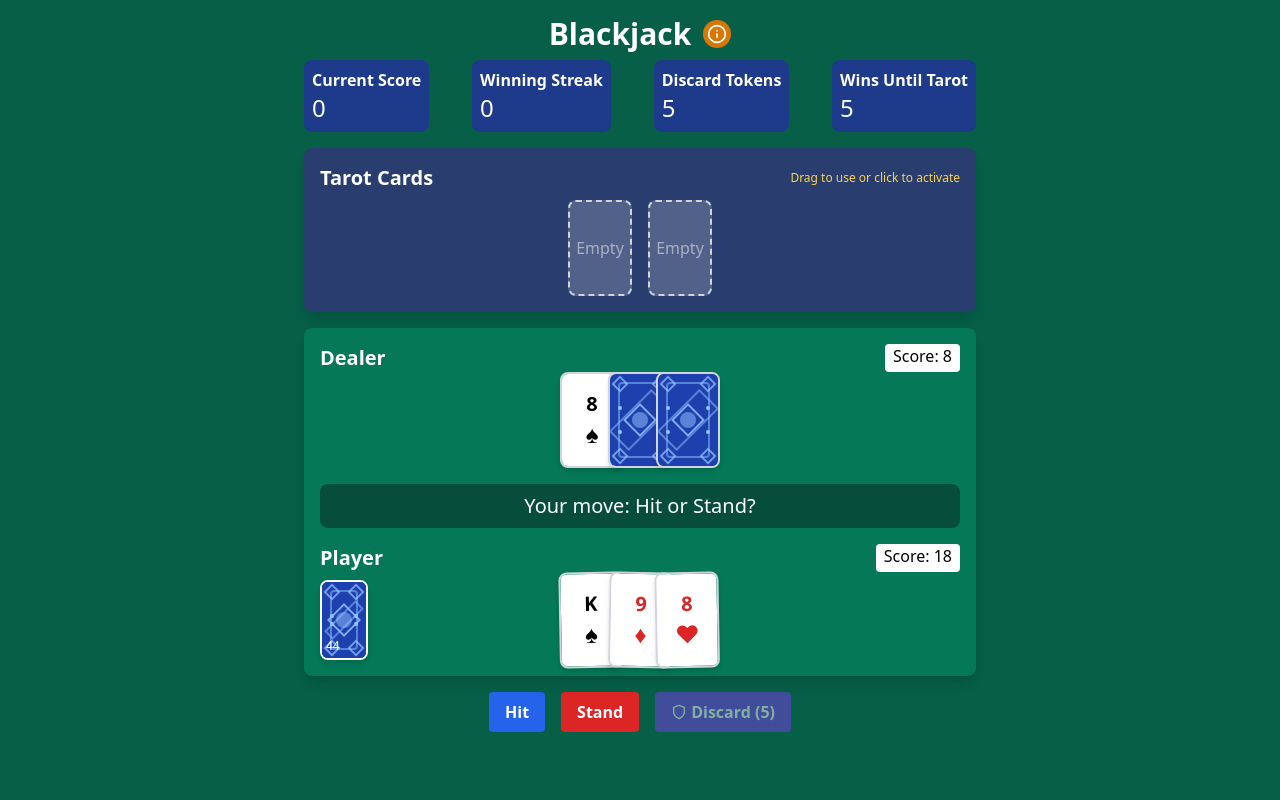
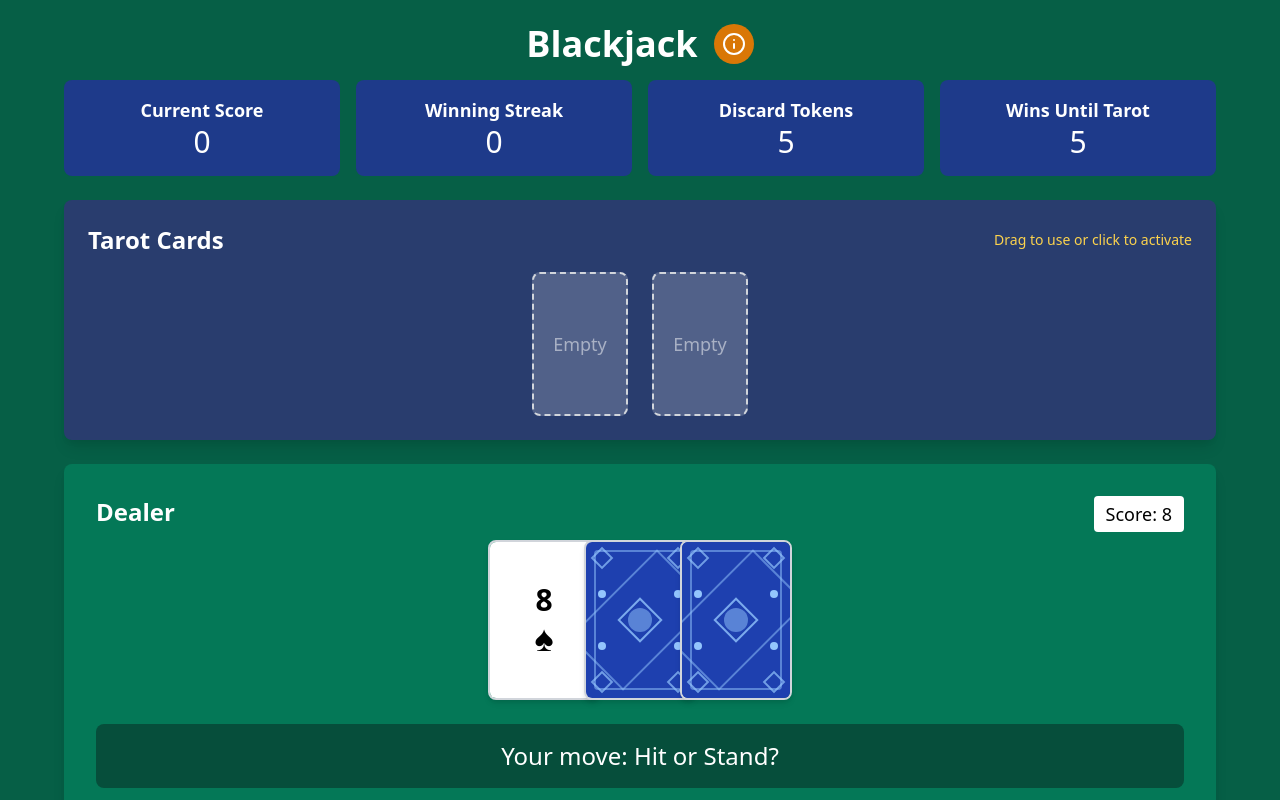
Before and after one commit to Sconex-ui/balatrojack, a React (Vite) app: page / in a window 1280 px wide. Shown: the top 800 px of the page. Built offline with nearby package versions, Linux system fonts and the light colour scheme.

Commit message:
Add files via upload

```diff
--- a/src/components/Blackjack.jsx
+++ b/src/components/Blackjack.jsx
@@ -218,21 +218,21 @@ const Blackjack = () => {
 
         {/* Center elements */}
         <div className="absolute inset-0 flex items-center justify-center">
-          <div className="w-6 h-6 border-2 border-blue-300 opacity-80 transform rotate-45"></div>
-          <div className="absolute w-4 h-4 bg-blue-300 opacity-50 rounded-full"></div>
+          <div className="w-8 h-8 border-2 border-blue-300 opacity-80 transform rotate-45"></div>
+          <div className="absolute w-6 h-6 bg-blue-300 opacity-50 rounded-full"></div>
         </div>
 
         {/* Corner patterns */}
-        <div className="absolute top-1 left-1 w-3 h-3 border-2 border-blue-300 opacity-70 transform rotate-45"></div>
-        <div className="absolute top-1 right-1 w-3 h-3 border-2 border-blue-300 opacity-70 transform rotate-45"></div>
-        <div className="absolute bottom-1 left-1 w-3 h-3 border-2 border-blue-300 opacity-70 transform rotate-45"></div>
-        <div className="absolute bottom-1 right-1 w-3 h-3 border-2 border-blue-300 opacity-70 transform rotate-45"></div>
+        <div className="absolute top-2 left-2 w-4 h-4 border-2 border-blue-300 opacity-70 transform rotate-45"></div>
+        <div className="absolute top-2 right-2 w-4 h-4 border-2 border-blue-300 opacity-70 transform rotate-45"></div>
+        <div className="absolute bottom-2 left-2 w-4 h-4 border-2 border-blue-300 opacity-70 transform rotate-45"></div>
+        <div className="absolute bottom-2 right-2 w-4 h-4 border-2 border-blue-300 opacity-70 transform rotate-45"></div>
 
         {/* Small dots */}
-        <div className="absolute top-8 left-2 w-1 h-1 bg-blue-300 rounded-full"></div>
-        <div className="absolute top-8 right-2 w-1 h-1 bg-blue-300 rounded-full"></div>
-        <div className="absolute bottom-8 left-2 w-1 h-1 bg-blue-300 rounded-full"></div>
-        <div className="absolute bottom-8 right-2 w-1 h-1 bg-blue-300 rounded-full"></div>
+        <div className="absolute top-12 left-3 w-2 h-2 bg-blue-300 rounded-full"></div>
+        <div className="absolute top-12 right-3 w-2 h-2 bg-blue-300 rounded-full"></div>
+        <div className="absolute bottom-12 left-3 w-2 h-2 bg-blue-300 rounded-full"></div>
+        <div className="absolute bottom-12 right-3 w-2 h-2 bg-blue-300 rounded-full"></div>
       </div>
     </div>
   );
@@ -668,9 +668,9 @@ const Blackjack = () => {
     // Add a custom drag image/ghost (optional)
     const dragEl = document.createElement('div');
     dragEl.textContent = type === 'player' ? '🃏' : '🔮';
-    dragEl.style.fontSize = '24px';
+    dragEl.style.fontSize = '36px';
     document.body.appendChild(dragEl);
-    e.dataTransfer.setDragImage(dragEl, 15, 15);
+    e.dataTransfer.setDragImage(dragEl, 20, 20);
     setTimeout(() => document.body.removeChild(dragEl), 0);
   };
 
@@ -843,7 +843,7 @@ const Blackjack = () => {
         onDragStart={(e) => isPlayerHand && handleDragStart(e, index, 'player')}
         onDragOver={handleDragOver}
         onDrop={(e) => isPlayerHand && handleDrop(e, index)}
-        className={`relative flex items-center justify-center w-16 h-24 border-2 border-gray-300 rounded-lg shadow-md overflow-hidden
+        className={`relative flex items-center justify-center w-28 h-40 border-2 border-gray-300 rounded-lg shadow-md overflow-hidden
           ${isPlayerHand && gameState === 'playing' ? 'cursor-pointer hover:border-blue-500' : ''}
           ${isSelected ? 'border-yellow-400 border-4' : ''}
           ${getTilt()}
@@ -853,15 +853,15 @@ const Blackjack = () => {
         style={{
           margin: '-0.5rem',
           transformOrigin: 'center bottom',
-          transform: `${isSelected ? 'translateY(-10px)' : 'translateY(0)'} ${isPlayerHand ? `rotate(${index % 2 === 0 ? -1 : 1}deg)` : 'rotate(0)'}`,
+          transform: `${isSelected ? 'translateY(-16px)' : 'translateY(0)'} ${isPlayerHand ? `rotate(${index % 2 === 0 ? -1 : 1}deg)` : 'rotate(0)'}`,
           zIndex: isSelected ? 10 : index
         }}
       >
         {/* Card face */}
         <div className={`absolute inset-0 flex items-center justify-center bg-white ${isHidden ? 'hidden' : ''}`}>
           <div className={`flex flex-col items-center ${card.color}`}>
-            <div className="text-xl font-bold">{card.value}</div>
-            <div className="text-2xl">{card.suit}</div>
+            <div className="text-3xl font-bold">{card.value}</div>
+            <div className="text-4xl">{card.suit}</div>
           </div>
         </div>
 
@@ -878,9 +878,9 @@ const Blackjack = () => {
       return (
         <div
           key={`tarot-empty-${index}`}
-          className="relative w-16 h-24 border-2 border-gray-300 border-dashed rounded-lg bg-gray-100 bg-opacity-20 flex items-center justify-center"
+          className="relative w-24 h-36 border-2 border-gray-300 border-dashed rounded-lg bg-gray-100 bg-opacity-20 flex items-center justify-center"
         >
-          <span className="text-white opacity-50">Empty</span>
+          <span className="text-white opacity-50 text-lg">Empty</span>
         </div>
       );
     }
@@ -888,25 +888,25 @@ const Blackjack = () => {
     return (
       <div
         key={`tarot-${card.id}`}
-        className="relative w-16 h-24 border-2 border-yellow-600 rounded-lg overflow-hidden cursor-grab bg-purple-900 shadow-lg"
+        className="relative w-24 h-36 border-2 border-yellow-600 rounded-lg overflow-hidden cursor-grab bg-purple-900 shadow-lg"
         draggable={gameState === 'playing'}
         onDragStart={(e) => handleDragStart(e, index, 'consumable')}
         onClick={() => gameState === 'playing' && useTarotCard(index)}
       >
         <div className="absolute inset-0 p-2 flex flex-col items-center justify-between">
-          <div className="text-yellow-300 text-xs font-bold">{card.name}</div>
+          <div className="text-yellow-300 text-sm font-bold">{card.name}</div>
 
           {/* Custom tarot card art based on the card type */}
           <div className="flex-grow flex items-center justify-center">
             {card.id === 'death' && (
-              <div className="text-purple-100 text-3xl transform">🪦</div>
+              <div className="text-purple-100 text-5xl transform">🪦</div>
             )}
             {card.id === 'hanged-man' && (
-              <div className="text-purple-100 text-3xl transform rotate-180">🧍</div>
+              <div className="text-purple-100 text-5xl transform rotate-180">🧍</div>
             )}
           </div>
 
-          <div className="text-yellow-300 text-xs text-center">
+          <div className="text-yellow-300 text-sm text-center">
             {card.id === 'death' ? 'Transform' : 'Remove'}
           </div>
         </div>
@@ -917,32 +917,32 @@ const Blackjack = () => {
   // Tarot Selection Modal Component
   const TarotSelectionModal = () => (
     <div className="fixed inset-0 bg-black bg-opacity-80 flex items-center justify-center z-50 p-4">
-      <div className="bg-purple-900 rounded-lg max-w-2xl w-full max-h-screen overflow-y-auto p-6 shadow-2xl">
-        <div className="flex justify-between items-center mb-4">
-          <h2 className="text-2xl font-bold text-yellow-300">Choose a Tarot Card</h2>
+      <div className="bg-purple-900 rounded-lg max-w-4xl w-full max-h-screen overflow-y-auto p-8 shadow-2xl">
+        <div className="flex justify-between items-center mb-6">
+          <h2 className="text-3xl font-bold text-yellow-300">Choose a Tarot Card</h2>
         </div>
 
-        <div className="flex flex-wrap justify-center gap-6 mb-6">
+        <div className="flex flex-wrap justify-center gap-8 mb-8">
           {availableTarotCards.map((card, index) => (
             <div
               key={`selection-${card.id}`}
               onClick={() => selectTarotCard(card)}
-              className="relative w-32 h-48 border-2 border-yellow-600 rounded-lg overflow-hidden cursor-pointer bg-purple-800 shadow-lg hover:scale-105 transition-transform"
+              className="relative w-40 h-64 border-2 border-yellow-600 rounded-lg overflow-hidden cursor-pointer bg-purple-800 shadow-lg hover:scale-105 transition-transform"
             >
-              <div className="absolute inset-0 p-2 flex flex-col items-center justify-between">
-                <div className="text-yellow-300 text-lg font-bold">{card.name}</div>
+              <div className="absolute inset-0 p-4 flex flex-col items-center justify-between">
+                <div className="text-yellow-300 text-xl font-bold">{card.name}</div>
 
                 {/* Custom tarot card art based on the card type */}
                 <div className="flex-grow flex items-center justify-center">
                   {card.id === 'death' && (
-                    <div className="text-purple-100 text-5xl">🪦</div>
+                    <div className="text-purple-100 text-6xl">🪦</div>
                   )}
                   {card.id === 'hanged-man' && (
-                    <div className="text-purple-100 text-5xl transform rotate-180">🧍</div>
+                    <div className="text-purple-100 text-6xl transform rotate-180">🧍</div>
                   )}
                 </div>
 
-                <div className="text-white text-xs text-center">
+                <div className="text-white text-sm text-center">
                   {card.description}
                 </div>
               </div>
@@ -956,31 +956,31 @@ const Blackjack = () => {
   // Info Panel Component
   const InfoPanel = () => (
     <div className="fixed inset-0 bg-black bg-opacity-80 flex items-center justify-center z-50 p-4">
-      <div className="bg-green-900 rounded-lg max-w-2xl w-full max-h-screen overflow-y-auto p-6 shadow-2xl">
-        <div className="flex justify-between items-center mb-4">
-          <h2 className="text-2xl font-bold text-white">Modified Blackjack Rules</h2>
+      <div className="bg-green-900 rounded-lg max-w-4xl w-full max-h-screen overflow-y-auto p-8 shadow-2xl">
+        <div className="flex justify-between items-center mb-6">
+          <h2 className="text-3xl font-bold text-white">Modified Blackjack Rules</h2>
           <button
             onClick={toggleInfo}
             className="text-white hover:text-yellow-300"
           >
-            <X size={24} />
+            <X size={32} />
           </button>
         </div>
 
-        <div className="text-white space-y-4">
+        <div className="text-white space-y-6 text-lg">
           <div>
-            <h3 className="text-xl font-semibold mb-2 text-yellow-300">Game Objective</h3>
+            <h3 className="text-2xl font-semibold mb-2 text-yellow-300">Game Objective</h3>
             <p>Get a hand value closer to 21 than the dealer without going over. Build a winning streak to earn points.</p>
           </div>
 
           <div>
-            <h3 className="text-xl font-semibold mb-2 text-yellow-300">Deck & Dealing</h3>
+            <h3 className="text-2xl font-semibold mb-2 text-yellow-300">Deck & Dealing</h3>
             <p>A standard 52-card deck is used and reshuffled after each round. Cards are dealt from the same deck to both player and dealer.</p>
           </div>
 
           <div>
-            <h3 className="text-xl font-semibold mb-2 text-yellow-300">Special Rules</h3>
-            <ul className="list-disc pl-5 space-y-2">
+            <h3 className="text-2xl font-semibold mb-2 text-yellow-300">Special Rules</h3>
+            <ul className="list-disc pl-6 space-y-2">
               <li><span className="font-bold">Discard System:</span> You have a limited number of discard tokens (starting with 5).</li>
               <li><span className="font-bold">Discard Refill:</span> Every 3 wins, you earn 5 more discard tokens.</li>
               <li><span className="font-bold">Winning Streak:</span> Game continues until you lose to the dealer, which resets your score to 0.</li>
@@ -991,8 +991,8 @@ const Blackjack = () => {
           </div>
 
           <div>
-            <h3 className="text-xl font-semibold mb-2 text-yellow-300">Tarot Card System</h3>
-            <ul className="list-disc pl-5 space-y-2">
+            <h3 className="text-2xl font-semibold mb-2 text-yellow-300">Tarot Card System</h3>
+            <ul className="list-disc pl-6 space-y-2">
               <li><span className="font-bold">Earning Tarot Cards:</span> Every 5 wins, you earn a tarot card (if you have space).</li>
               <li><span className="font-bold">Death Card:</span> Transforms the left selected card into the right selected card.</li>
               <li><span className="font-bold">Hanged Man Card:</span> Removes two selected cards completely from your hand.</li>
@@ -1003,8 +1003,8 @@ const Blackjack = () => {
           </div>
 
           <div>
-            <h3 className="text-xl font-semibold mb-2 text-yellow-300">Standard Blackjack Rules</h3>
-            <ul className="list-disc pl-5 space-y-2">
+            <h3 className="text-2xl font-semibold mb-2 text-yellow-300">Standard Blackjack Rules</h3>
+            <ul className="list-disc pl-6 space-y-2">
               <li>Cards 2-10 are worth their face value</li>
               <li>Face cards (J, Q, K) are worth 10</li>
               <li>Aces are worth 11, but convert to 1 if the hand would bust</li>
@@ -1018,7 +1018,7 @@ const Blackjack = () => {
   );
 
   return (
-    <div className="flex flex-col items-center p-4 bg-green-800 text-white min-h-screen w-full">
+    <div className="flex flex-col items-center py-6 px-4 bg-green-800 text-white min-h-screen w-full">
       <style jsx global>{`
         @keyframes dealCard {
           0% {
@@ -1058,51 +1058,51 @@ const Blackjack = () => {
         }
       `}</style>
 
-      <div className="flex items-center mb-2">
-        <h1 className="text-3xl font-bold">Blackjack</h1>
+      <div className="flex items-center mb-4">
+        <h1 className="text-4xl font-bold">Blackjack</h1>
         <button
           onClick={toggleInfo}
-          className="ml-3 bg-yellow-600 hover:bg-yellow-700 text-white rounded-full p-1 transition-colors"
+          className="ml-4 bg-yellow-600 hover:bg-yellow-700 text-white rounded-full p-2 transition-colors"
           title="Game Rules"
         >
-          <Info size={20} />
+          <Info size={24} />
         </button>
       </div>
 
       {/* Scoreboard */}
-      <div className="flex justify-between w-full max-w-2xl mb-4">
-        <div className="bg-blue-900 p-2 rounded-lg">
-          <div className="font-bold">Current Score</div>
-          <div className="text-2xl">{wins}</div>
+      <div className="flex justify-between w-full max-w-6xl mb-6 gap-4">
+        <div className="bg-blue-900 p-4 rounded-lg flex flex-col items-center flex-1">
+          <div className="font-bold text-lg">Current Score</div>
+          <div className="text-3xl">{wins}</div>
         </div>
 
-        <div className="bg-blue-900 p-2 rounded-lg">
-          <div className="font-bold">Winning Streak</div>
-          <div className="text-2xl">{winningStreak}</div>
+        <div className="bg-blue-900 p-4 rounded-lg flex flex-col items-center flex-1">
+          <div className="font-bold text-lg">Winning Streak</div>
+          <div className="text-3xl">{winningStreak}</div>
         </div>
 
-        <div className="bg-blue-900 p-2 rounded-lg">
-          <div className="font-bold">Discard Tokens</div>
-          <div className="text-2xl">{discardTokens}</div>
+        <div className="bg-blue-900 p-4 rounded-lg flex flex-col items-center flex-1">
+          <div className="font-bold text-lg">Discard Tokens</div>
+          <div className="text-3xl">{discardTokens}</div>
         </div>
 
-        <div className="bg-blue-900 p-2 rounded-lg">
-          <div className="font-bold">Wins Until Tarot</div>
-          <div className="text-2xl">{tarotDrawCounter}</div>
+        <div className="bg-blue-900 p-4 rounded-lg flex flex-col items-center flex-1">
+          <div className="font-bold text-lg">Wins Until Tarot</div>
+          <div className="text-3xl">{tarotDrawCounter}</div>
         </div>
       </div>
 
       {/* Consumable slots */}
-      <div className="w-full max-w-2xl bg-purple-900 bg-opacity-50 rounded-lg p-4 shadow-lg mb-4">
-        <div className="flex justify-between items-center mb-2">
-          <h2 className="text-xl font-bold">Tarot Cards</h2>
-          <div className="text-xs text-yellow-300">
+      <div className="w-full max-w-6xl bg-purple-900 bg-opacity-50 rounded-lg p-6 shadow-lg mb-6">
+        <div className="flex justify-between items-center mb-4">
+          <h2 className="text-2xl font-bold">Tarot Cards</h2>
+          <div className="text-sm text-yellow-300">
             Drag to use or click to activate
           </div>
         </div>
 
         <div
-          className="flex justify-center gap-4"
+          className="flex justify-center gap-6"
           onDragOver={handleDragOver}
           onDrop={(e) => handleTarotDrop(e, 'playArea')}
         >
@@ -1112,13 +1112,13 @@ const Blackjack = () => {
 
       {/* Game area */}
       <div
-        className="w-full max-w-2xl bg-green-700 rounded-lg p-4 shadow-lg mb-4 relative"
+        className="w-full max-w-6xl bg-green-700 rounded-lg p-8 shadow-lg mb-6 relative min-h-[500px]"
         onDragOver={handleDragOver}
         onDrop={(e) => handleTarotDrop(e, 'playArea')}
       >
         {/* Deck visualization - moved to bottom left corner */}
         <div
-          className={`absolute bottom-4 left-4 w-12 h-20 border-2 border-white rounded-lg shadow-md overflow-hidden ${isShuffling ? 'animate-shuffle' : ''}`}
+          className={`absolute bottom-6 left-6 w-20 h-32 border-2 border-white rounded-lg shadow-md overflow-hidden ${isShuffling ? 'animate-shuffle' : ''}`}
         >
           {/* Card stack effect */}
           <div className="absolute inset-0 rounded-lg" style={{ transform: 'rotate(2deg)' }}>
@@ -1130,38 +1130,38 @@ const Blackjack = () => {
           <div className="absolute inset-0 rounded-lg">
             <CardBackPattern />
           </div>
-          <div className="absolute bottom-0 left-0 text-xs text-white p-1 z-10">
+          <div className="absolute bottom-0 left-0 text-sm text-white p-1 z-10">
             {deckRef.current.length}
           </div>
         </div>
 
         {/* Dealer area */}
-        <div className="mb-6">
-          <div className="flex justify-between mb-2">
-            <h2 className="text-xl font-bold">Dealer</h2>
-            <div className="bg-white text-black px-2 rounded">Score: {dealerScore}</div>
+        <div className="mb-8">
+          <div className="flex justify-between mb-4">
+            <h2 className="text-2xl font-bold">Dealer</h2>
+            <div className="bg-white text-black px-3 py-1 rounded text-lg">Score: {dealerScore}</div>
           </div>
 
-          <div className="flex justify-center">
+          <div className="flex justify-center min-h-[180px]">
             {dealerHand.filter(card => card).map((card, index) => renderCard(card, index, 'dealer'))}
           </div>
         </div>
 
         {/* Message area */}
-        <div className="text-center py-2 mb-4 bg-green-900 rounded-lg">
-          <p className="text-xl">{message}</p>
+        <div className="text-center py-4 mb-6 bg-green-900 rounded-lg">
+          <p className="text-2xl">{message}</p>
         </div>
 
         {/* Player area */}
         <div>
-          <div className="flex justify-between mb-2">
-            <h2 className="text-xl font-bold">Player</h2>
-            <div className={`px-2 rounded ${playerScore > 21 ? 'bg-red-500' : 'bg-white text-black'}`}>
+          <div className="flex justify-between mb-4">
+            <h2 className="text-2xl font-bold">Player</h2>
+            <div className={`px-3 py-1 rounded text-lg ${playerScore > 21 ? 'bg-red-500' : 'bg-white text-black'}`}>
               Score: {playerScore} {playerScore > 21 && '(Bust)'}
             </div>
           </div>
 
-          <div className="flex justify-center">
+          <div className="flex justify-center min-h-[180px]">
             {playerHand.filter(card => card).map((card, index) => renderCard(card, index, 'player'))}
           </div>
         </div>
@@ -1170,42 +1170,42 @@ const Blackjack = () => {
         {animatingCards.map(card => (
           <div
             key={card.id}
-            className={`absolute top-1/2 left-1/2 transform -translate-x-1/2 -translate-y-1/2 flex items-center justify-center w-16 h-24 bg-white border-2 border-gray-300 rounded-lg shadow-md animate-discard`}
+            className={`absolute top-1/2 left-1/2 transform -translate-x-1/2 -translate-y-1/2 flex items-center justify-center w-28 h-40 bg-white border-2 border-gray-300 rounded-lg shadow-md animate-discard`}
           >
             <div className={`flex flex-col items-center ${card.color}`}>
-              <div className="text-xl font-bold">{card.value}</div>
-              <div className="text-2xl">{card.suit}</div>
+              <div className="text-3xl font-bold">{card.value}</div>
+              <div className="text-4xl">{card.suit}</div>
             </div>
           </div>
         ))}
       </div>
 
       {/* Controls */}
-      <div className="flex justify-center space-x-4 mb-6">
+      <div className="flex justify-center space-x-6 mb-8">
         {gameState === 'playing' && (
           <>
             <button
               onClick={hit}
               disabled={playerScore >= 32}
-              className={`bg-blue-600 hover:bg-blue-700 text-white font-bold py-2 px-4 rounded focus:outline-none transition-transform active:scale-95 ${playerScore >= 32 ? 'opacity-50 cursor-not-allowed' : ''}`}
+              className={`bg-blue-600 hover:bg-blue-700 text-white font-bold py-3 px-6 rounded-lg text-xl focus:outline-none transition-transform active:scale-95 ${playerScore >= 32 ? 'opacity-50 cursor-not-allowed' : ''}`}
             >
               Hit
             </button>
             <button
               onClick={stand}
-              className="bg-red-600 hover:bg-red-700 text-white font-bold py-2 px-4 rounded focus:outline-none transition-transform active:scale-95"
+              className="bg-red-600 hover:bg-red-700 text-white font-bold py-3 px-6 rounded-lg text-xl focus:outline-none transition-transform active:scale-95"
             >
               Stand
             </button>
             <button
               onClick={discardSelectedCard}
               disabled={discardTokens <= 0 || selectedCards.length !== 1}
-              className={`flex items-center bg-purple-600 hover:bg-purple-700 text-white font-bold py-2 px-4 rounded focus:outline-none transition-transform active:scale-95 ${(discardTokens <= 0 || selectedCards.length !== 1) ? 'opacity-50 cursor-not-allowed' : ''}`}
+              className={`flex items-center bg-purple-600 hover:bg-purple-700 text-white font-bold py-3 px-6 rounded-lg text-xl focus:outline-none transition-transform active:scale-95 ${(discardTokens <= 0 || selectedCards.length !== 1) ? 'opacity-50 cursor-not-allowed' : ''}`}
             >
-              <Shield size={16} className="mr-1" /> Discard ({discardTokens})
+              <Shield size={20} className="mr-2" /> Discard ({discardTokens})
             </button>
             {selectedCards.length > 0 && (
-              <div className="text-white">
+              <div className="text-white text-xl flex items-center">
                 {selectedCards.length === 1 ? "1 card selected" : `${selectedCards.length} cards selected`}
               </div>
             )}
@@ -1215,7 +1215,7 @@ const Blackjack = () => {
 
       {/* Selected cards info */}
       {gameState === 'playing' && (
-        <div className="text-yellow-400 mb-4">
+        <div className="text-yellow-400 mb-6 text-lg">
           {selectedCards.length === 1 && "Selected 1 card for discard"}
           {selectedCards.length === 2 && "Selected 2 cards for tarot effects"}
           {selectedCards.length > 2 && `Selected ${selectedCards.length} cards (only 1 for discard or 2 for tarot effects)`}
@@ -1224,11 +1224,11 @@ const Blackjack = () => {
 
       {/* Game history */}
       {gameHistory.length > 0 && (
-        <div className="w-full max-w-2xl">
-          <h2 className="text-xl font-bold mb-2">Game History</h2>
-          <div className="bg-gray-800 rounded-lg p-2 max-h-40 overflow-y-auto">
+        <div className="w-full max-w-6xl">
+          <h2 className="text-2xl font-bold mb-3">Game History</h2>
+          <div className="bg-gray-800 rounded-lg p-4 max-h-60 overflow-y-auto">
             {gameHistory.map((game, index) => (
-              <div key={index} className="border-b border-gray-700 py-1 flex justify-between text-sm">
+              <div key={index} className="border-b border-gray-700 py-2 flex justify-between text-base">
                 <div className={game.winner === 'Player' ? 'text-green-400' : game.winner === 'Dealer' ? 'text-red-400' : 'text-yellow-400'}>
                   {game.winner} {game.winner !== 'Push' && 'wins'} ({game.reason})
                 </div>
```
